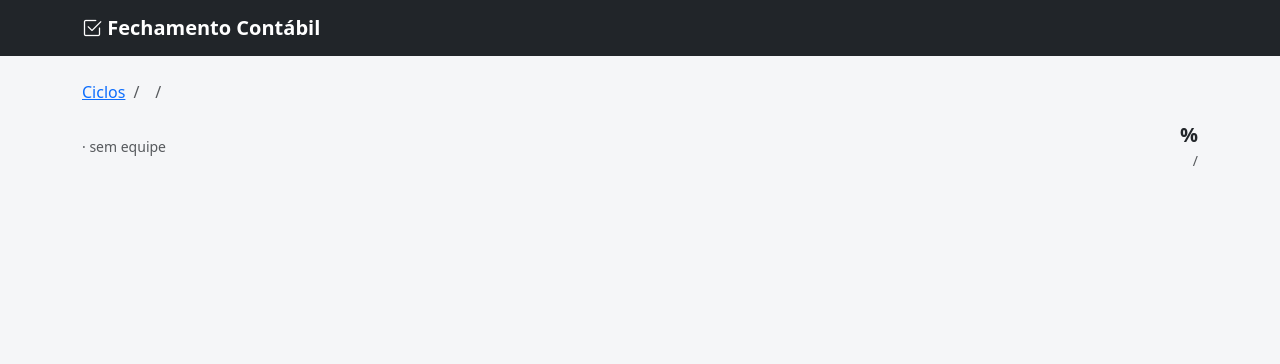
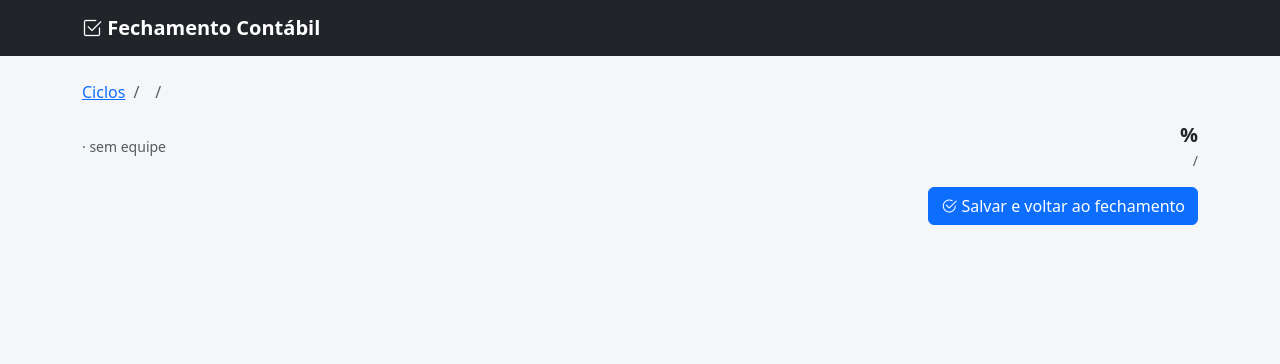
Before and after one commit to consag-commits/fechamento-cont-bil, a Django app: template templates/fechamento/matriz.html in a window 1280 px wide. Shown: the top 364 px of the page. Run offline with Django 5.2, Linux system fonts and the light colour scheme; the template is opened without the code that fills it, so the values that code supplies are empty.

Commit message:
Adicionar botão de voltar ao fechamento no checklist
Cada item já salva individualmente via htmx; o botão só facilita a
navegação de volta ao consolidado do ciclo depois de preencher.

Co-Authored-By: Claude Sonnet 5 <noreply@anthropic.com>

```diff
--- a/templates/fechamento/matriz.html
+++ b/templates/fechamento/matriz.html
@@ -60,4 +60,10 @@
   </div>
 </div>
 {% endfor %}
+
+<div class="d-flex justify-content-end mb-4">
+  <a href="{% url 'ciclo_consolidado' processo.ciclo.id %}" class="btn btn-primary">
+    <i class="bi bi-check2-circle"></i> Salvar e voltar ao fechamento
+  </a>
+</div>
 {% endblock %}
```
